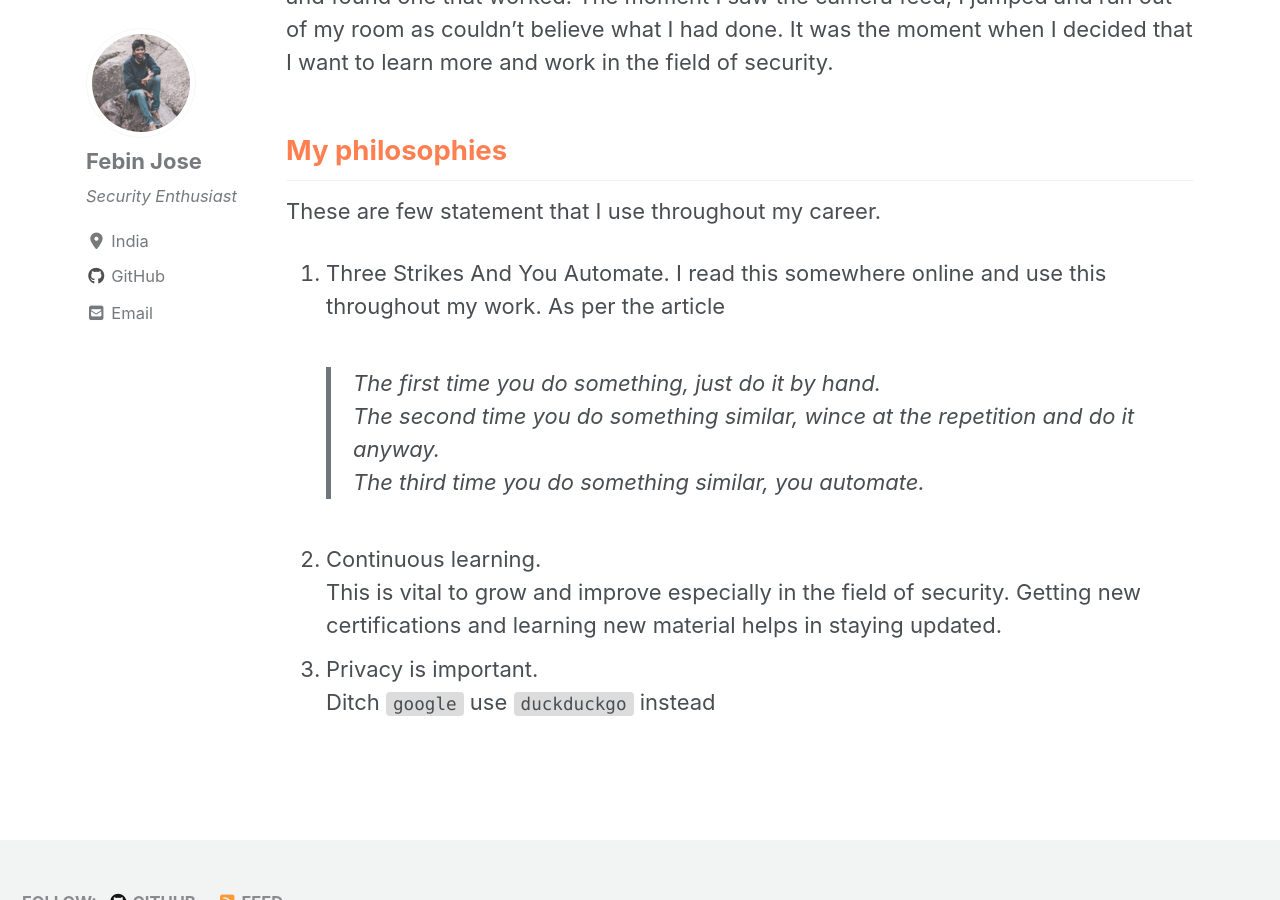
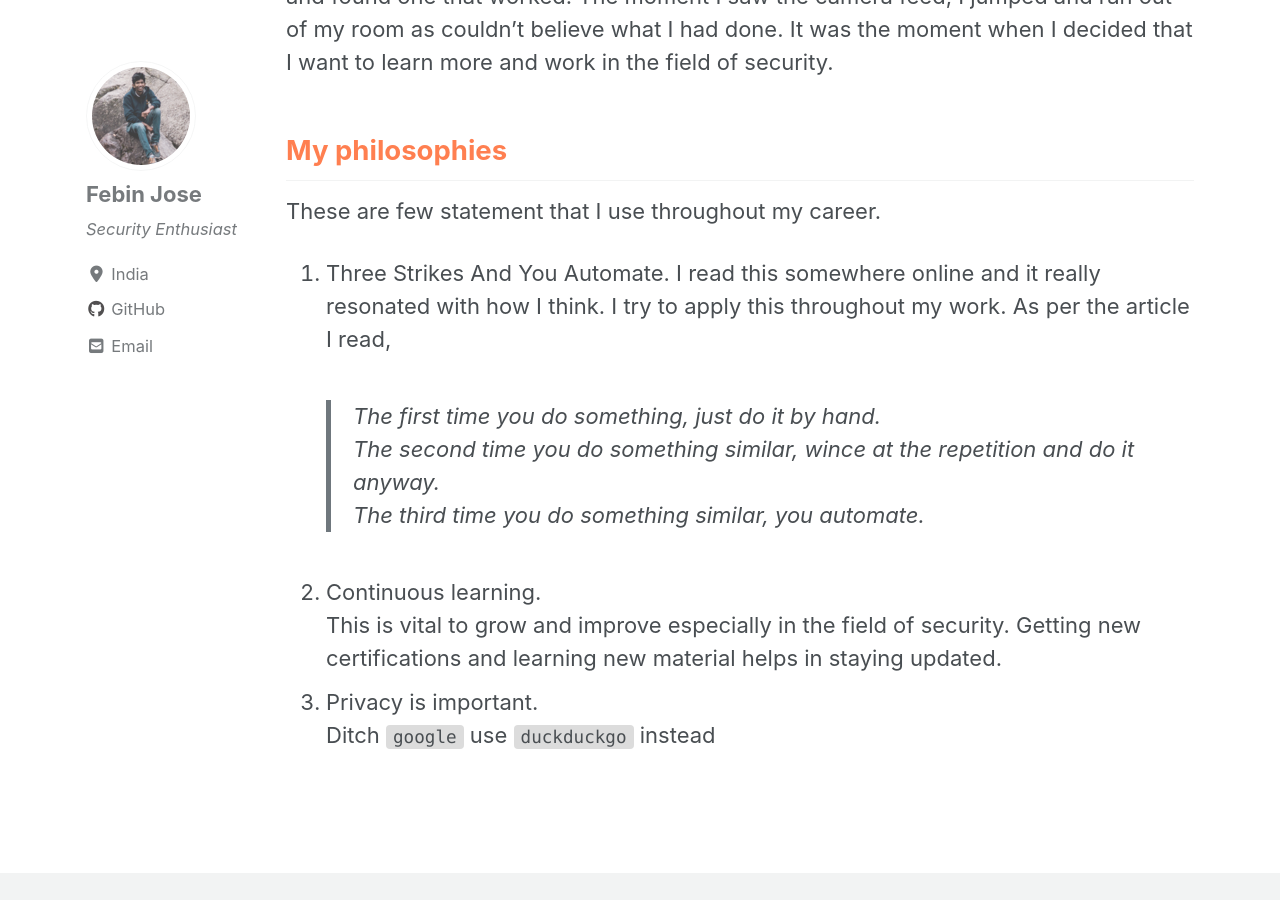
Before and after one commit to JoeNibe/JoeNibe.github.io, a Jekyll site: the page built from _pages/About_Me.md, in a window 1280 px wide and 900 px high, scrolled down 924 px. Built offline with Jekyll 4.4.1, drawn with Linux system fonts in a browser that asks for light colours; cached includes are drawn as plain includes; nearby versions of some CDN libraries.

Commit message:
Update About_Me.md

```diff
--- a/_pages/About_Me.md
+++ b/_pages/About_Me.md
@@ -19,7 +19,7 @@
 These are few statement that I use throughout my career.
 
 1. Three Strikes And You Automate.
-    I read this somewhere online and use this throughout my work. As per the article
+    I read this somewhere online and it really resonated with how I think. I try to apply this throughout my work. As per the article I read,
     > The first time you do something, just do it by hand.
     > The second time you do something similar, wince at the repetition and do it anyway.
     > The third time you do something similar, you automate.
```
